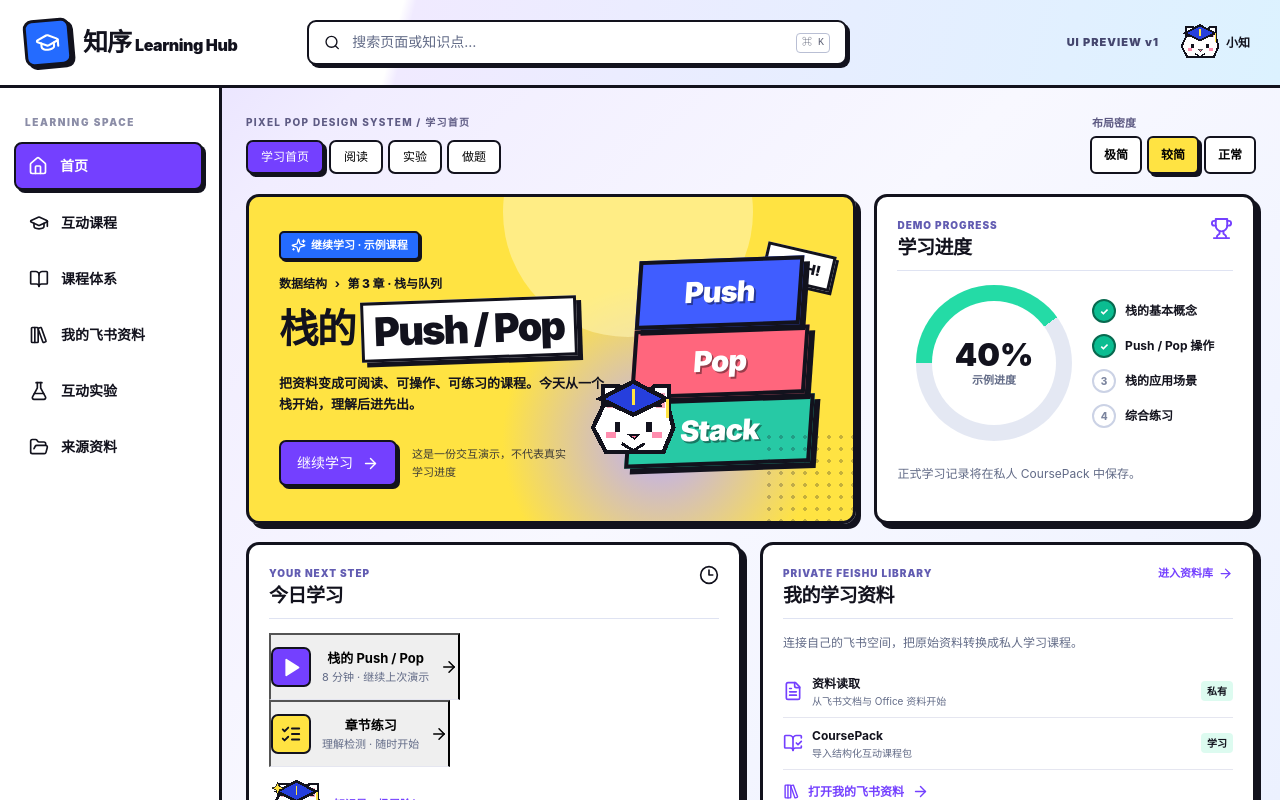
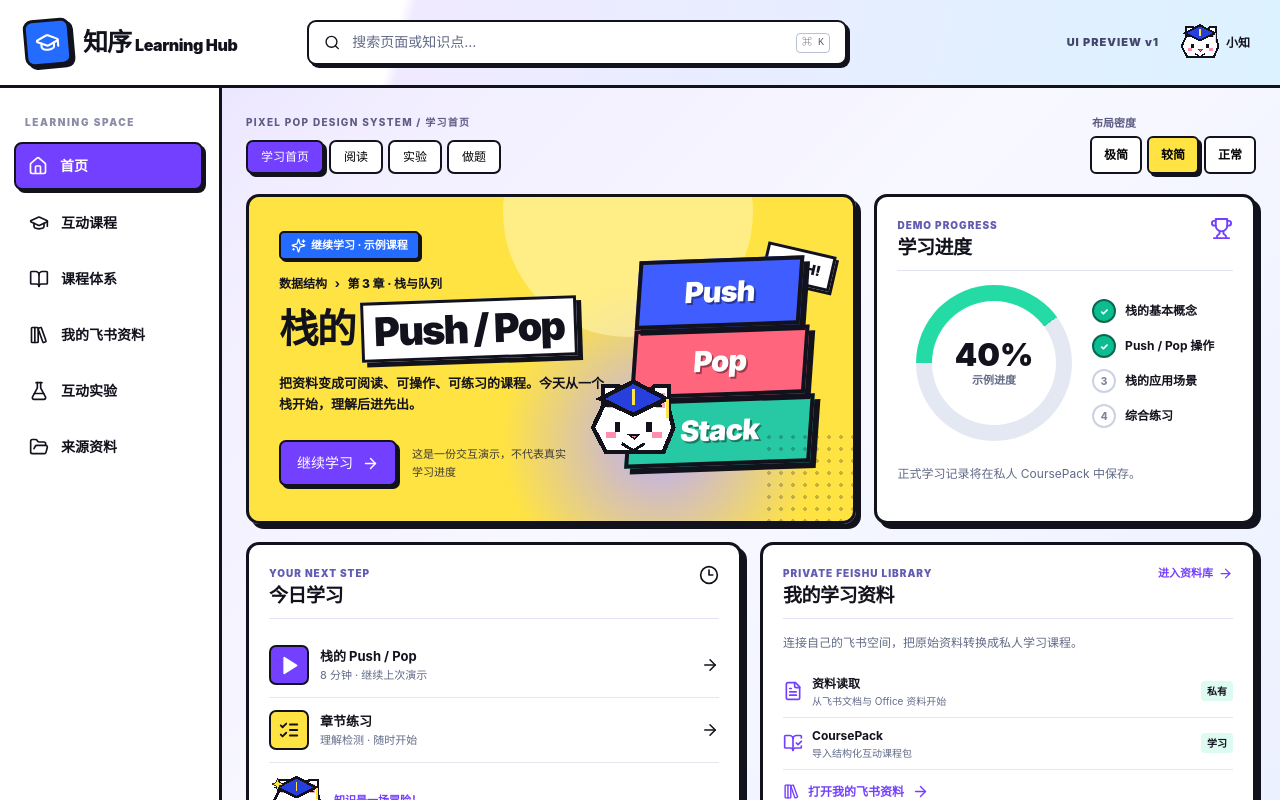
Before and after one commit to colddreamxiaowd/ContinueLeanringWithAI, a Next.js app in the folder web/: page / in a window 1280 px wide. Shown: the top 800 px of the page. Built offline with nearby package versions, Linux system fonts and the light colour scheme.

Commit message:
fix(ui): native button semantics and consistent task surface

```diff
--- a/web/src/design/pixel-pop/pixel-pop.css
+++ b/web/src/design/pixel-pop/pixel-pop.css
@@ -146,7 +146,7 @@
 .pp-today,.pp-library{min-height:280px}
 .pp-small-lab{grid-column:1/3;min-height:300px}
 .pp-small-quiz{grid-column:3;grid-row:1/3}
-.pp-task{display:flex;align-items:center;gap:11px;padding:12px 0;border-bottom:1px solid #e5e6f0;
+.pp-task{display:flex;align-items:center;gap:11px;padding:12px 0;width:100%;text-align:left;border:0;background:transparent;color:inherit;border-bottom:1px solid #e5e6f0;
   cursor:pointer}
 .pp-task>span:nth-child(2){flex:1;min-width:0}
 .pp-task strong,.pp-task small{display:block}
```
